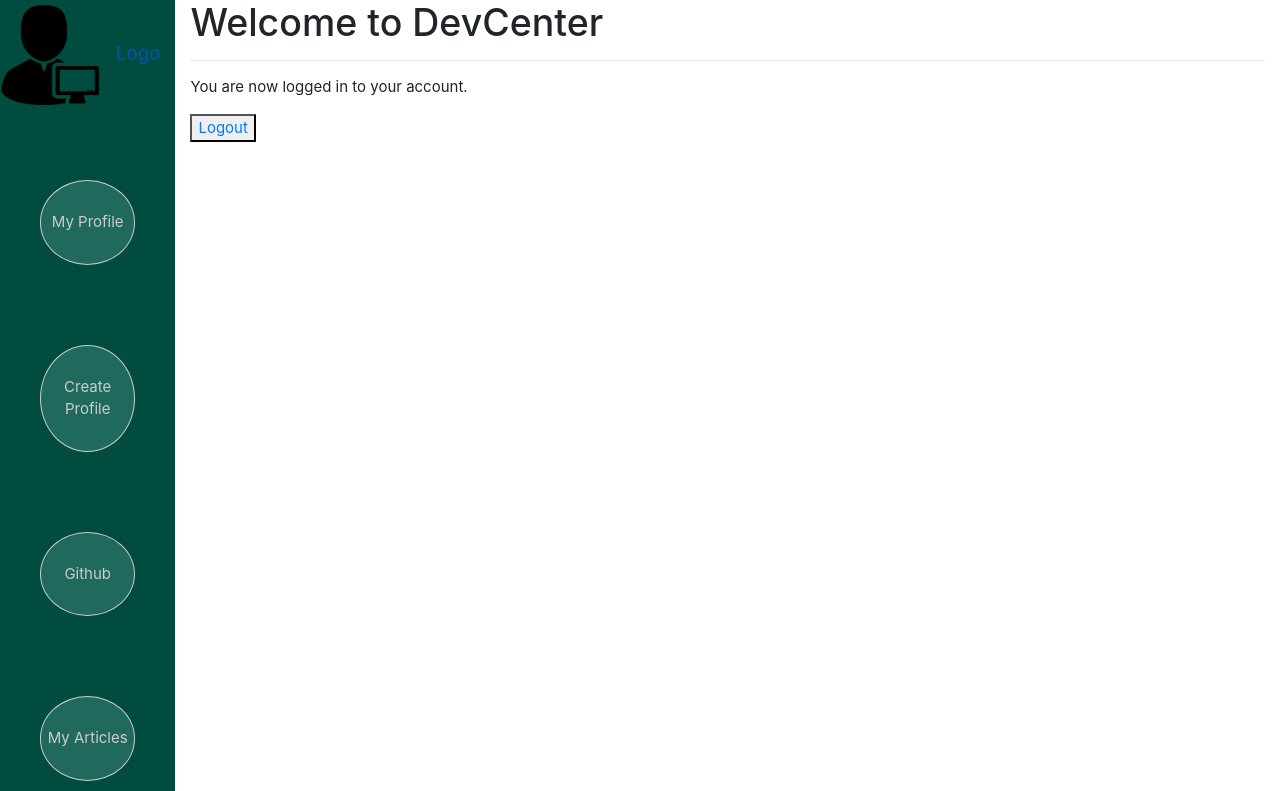
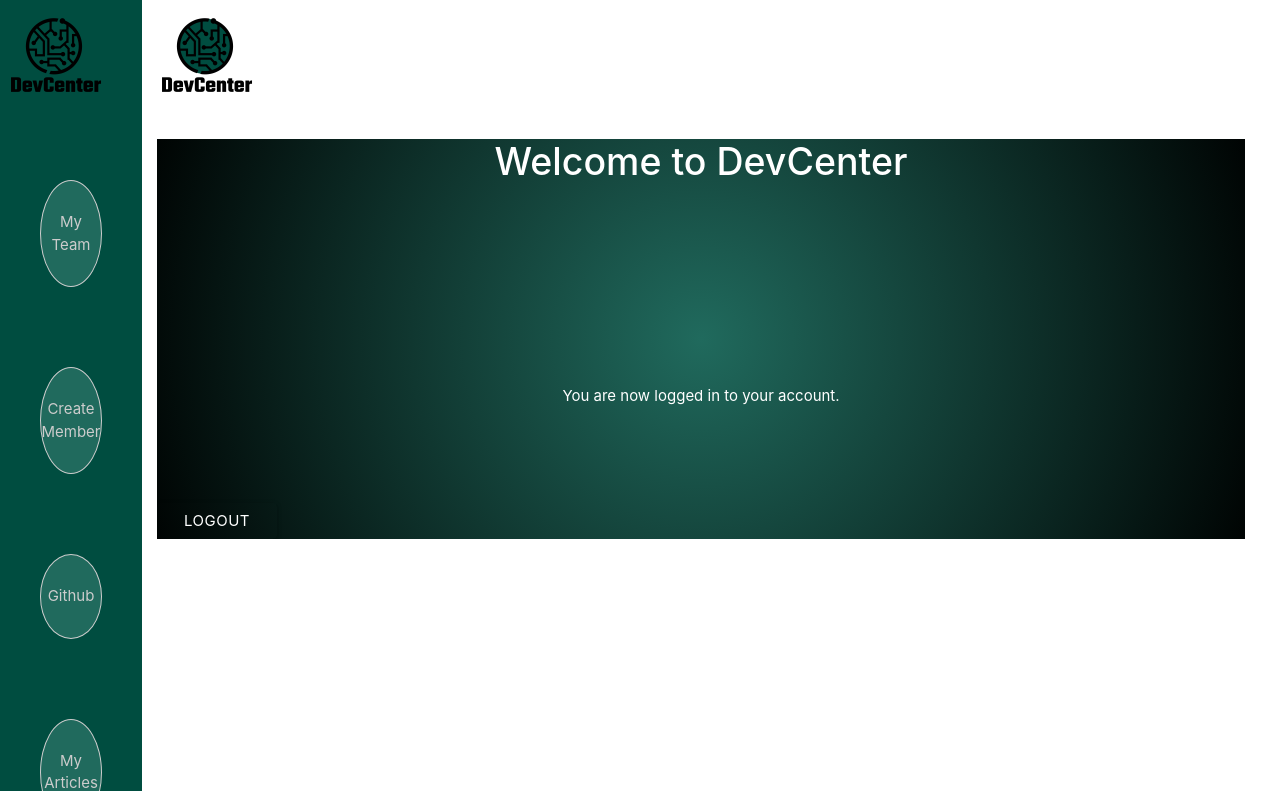
Before and after one commit to HoseaCodes/DevCenter, a Django app: page / in a window 1280 px wide. Shown: the top 791 px of the page. Run offline with Django 3.2, Linux system fonts and the light colour scheme; the visitor is signed in with stand-in values (Sample User, id 1); some libraries are stand-ins or nearby versions.

Commit message:
style changes

```diff
--- a/main_app/static/css/style.css
+++ b/main_app/static/css/style.css
@@ -3,6 +3,46 @@ body {
   flex-direction: column;
   min-height: 100vh;
 }
+.home {
+  background: rgb(32,106,93);
+  background: radial-gradient(circle, rgba(32,106,93,1) 0%, rgba(0,4,3,1) 100%);
+  height: 50vh;
+  width: 85vw;
+  overflow: hidden;
+  color: white;
+  text-align: center;
+  margin-top: 2rem;
+  display: flex;
+  flex-direction: column;
+  justify-content: space-between;
+  margin-right: 4rem;
+}
+.home-btn {
+  width: 8rem;
+  display: flex;
+  justify-content: center;
+  align-content: center;
+  background-color: black;
+}
+.home-btn a{
+  color: white;
+}
+.login-combo {
+  display: flex;
+  flex-direction: column;
+  /* justify-content: center; */
+  /* align-items: center; */
+}
+
+.login-h1 {
+  display: flex;
+  align-self: center;
+}
+
+.signup-h1 {
+  text-align: center;
+}
+
 
 .registration {
   padding-top: 10rem;
--- a/main_app/templates/base.html
+++ b/main_app/templates/base.html
@@ -20,10 +20,10 @@
         {% if user.is_authenticated %}
         <ul class="nav flex-column">
             <li><a class="navbar-brand" href="{% url 'home' %}"> <img src="{{ myphoto }}" alt="logo" width="100px"
-                        height="100px"> &nbsp;&nbsp;Logo</a></li>
+                        height="100px"> &nbsp;&nbsp;</a></li>
             <hr class="base-line">
-            <li class="base-header"><a class="base-a" href="{% url 'index' %}">My Profile</a></li>
-            <li class="base-header"><a class="base-a" href="{% url 'profiles_create' %}">Create Profile</a></li>
+            <li class="base-header"><a class="base-a" href="{% url 'index' %}">My Team</a></li>
+            <li class="base-header"><a class="base-a" href="{% url 'profiles_create' %}">Create Member</a></li>
             <li class="base-header"><a class="base-a" href="{% url 'github' %}">Github</a></li>
             <li class="base-header"><a class="base-a" href="{% url 'articles_index' %}">My Articles</a></li>
             <li class="base-header"><a class="base-a" href="{% url 'articles_create' %}">Add a Article</a></li>
--- a/main_app/templates/home.html
+++ b/main_app/templates/home.html
@@ -1,18 +1,28 @@
 {% extends 'base.html' %}
 {% block content %}
+
+
+<a class="navbar-brand" href="{% url 'home' %}"> <img src="{{ myphoto }}" alt="logo" width="100px" height="100px">
+    &nbsp;&nbsp;</a>
+<div class="home">
     <h1> Welcome to DevCenter</h1>
     <hr />
     {% if user.is_authenticated %}
     <p>You are now logged in to your account.</p>
-<button><a href="{% url 'logout' %}">Logout</a></button>
+    <button class="btn home-btn"><a href="{% url 'logout' %}">Logout</a></button>
     {% else %}
     <p>Lets log in and get started!</p>
-<button><a href="{% url 'login' %}">Login</a></button>
+
+    <button class="btn home-btn"><a href="{% url 'login' %}">Login</a></button>
+    <div class="basic">
+    </div>
     <br>
     <p>No account, no problem.</p>
-<button><a href="{% url 'signup' %}">Sign Up</a></button>
+    <button class="btn home-btn"><a href="{% url 'signup' %}">Sign Up</a></button>
+    {% endif %}
 
-{% endif %}
+</div>
+
 
 
 {% endblock %}
--- a/main_app/templates/registration/signup.html
+++ b/main_app/templates/registration/signup.html
@@ -3,7 +3,9 @@
 {% load static %}
 
 <div class="registration">
-    <h1>Create Account - Dev Centeral</h1>
+    <a class="navbar-brand" href="{% url 'home' %}"> <img src="{{ myphoto }}" alt="logo" width="100px" height="100px">
+        &nbsp;&nbsp;</a>
+    <h1 class="signup-h1">Create Account - Dev Centeral</h1>
     <div class="card">
         <!-- how to send custome error messages in line -->
         {% if error_message %} <p class="red-text">{{ error_message }}</p> {% endif %}
```
Also changed, not shown: main_app/templates/registration/login.html (+11 -1 lines), main_app/static/css/logo.png, 2 other files. Lines whose indentation alone changed are shown as unchanged.
